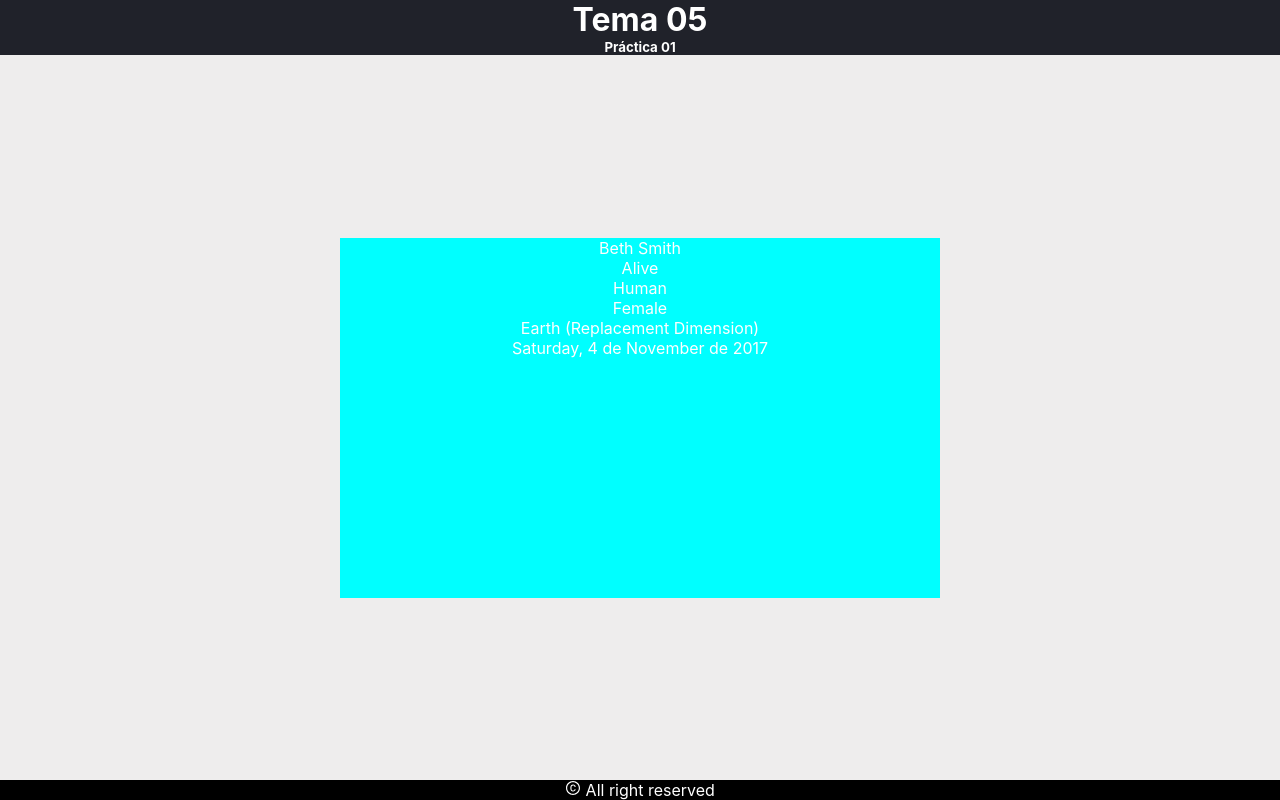
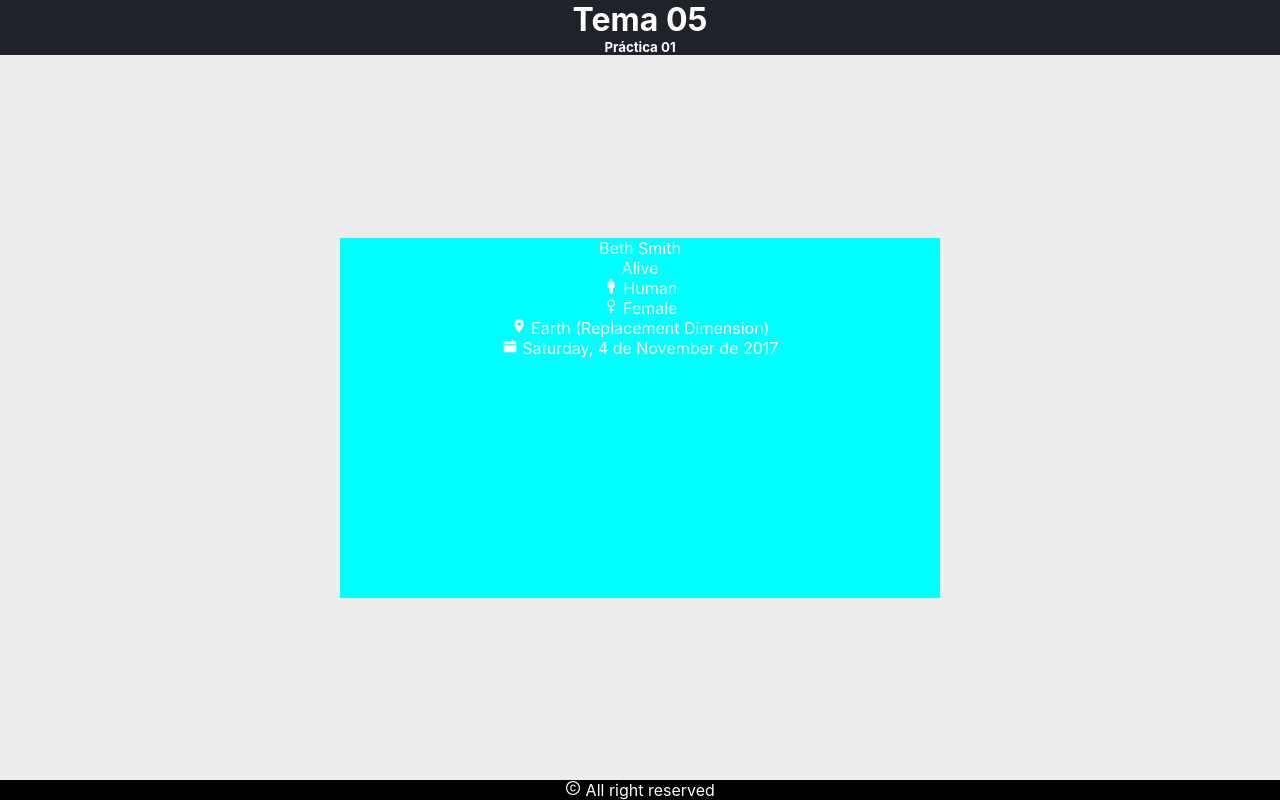
Before and after one commit to ravel01106/react-practica-01, a React (Create React App) app: page / in a window 1280 px wide. Built offline with nearby package versions, Linux system fonts and the light colour scheme.

Commit message:
feat(Card): icons are created correctly

```diff
--- a/src/components/Card/Card.jsx
+++ b/src/components/Card/Card.jsx
@@ -1,6 +1,11 @@
 import {Fragment} from 'react';
 import styles from './Card.module.css';
 import propTypes from 'prop-types';
+import {IoIosMan} from 'react-icons/io';
+import {FaUserAstronaut} from 'react-icons/fa';
+import {BiMaleSign, BiFemaleSign} from 'react-icons/bi';
+import {MdLocationOn} from 'react-icons/md';
+import {AiFillCalendar} from 'react-icons/ai';
 
 const Card = ({character}) => {
     const months = ["January", "February", "March",
@@ -18,6 +23,8 @@
         return dateFormat;
 
     }
+    const isHuman = character.species === 'Human';
+    const isFemale = character.gender === 'Female';
 
     return (
 
@@ -28,10 +35,10 @@
                 <p>{character.status}</p>
             </div>
             <div>
-                <p>{character.species}</p>
-                <p>{character.gender}</p>
-                <p>{character.location}</p>
-                <p>{formatCreated()}</p>
+                <p>{isHuman ? <IoIosMan /> : <FaUserAstronaut />} {character.species}</p>
+                <p>{isFemale ? <BiFemaleSign /> : <BiMaleSign />} {character.gender}</p>
+                <p><MdLocationOn /> {character.location}</p>
+                <p><AiFillCalendar /> {formatCreated()}</p>
             </div>
         </div>
     </Fragment>
```
